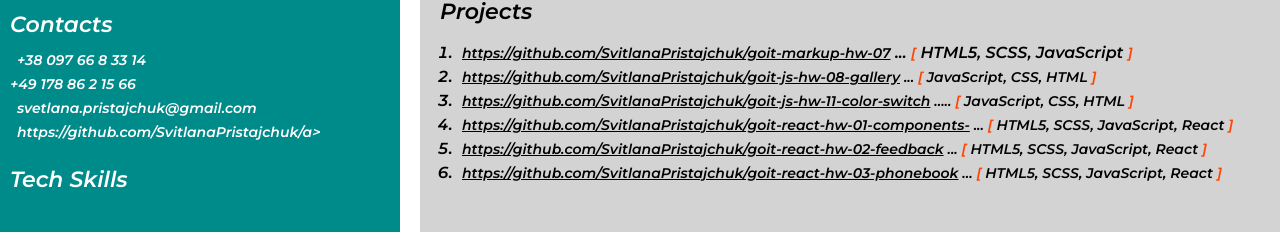
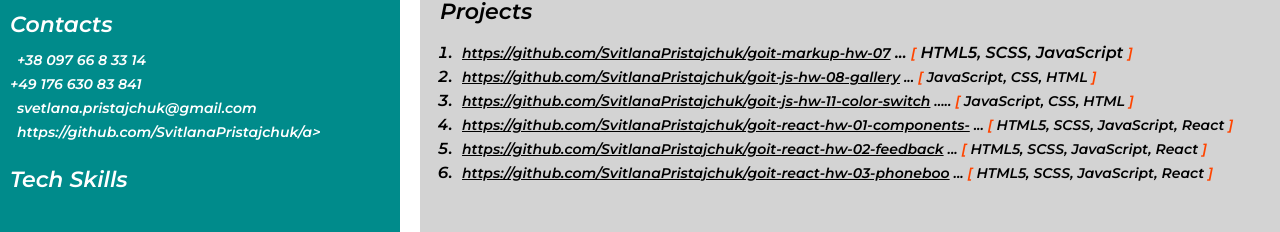
Before and after one commit to PristajchukSvitlana/CV_SvitlanaPristajchuk, a plain HTML site: page index.html in a window 1280 px wide. Shown: the part 318-550 px from the top of the page. Drawn offline with Linux system fonts and the light colour scheme.

Commit message:
changed the tel.number

```diff
--- a/index.html
+++ b/index.html
@@ -29,7 +29,7 @@
                                 <span class="Contacts-section-type"></span>
                                 <a class="Contacts-section-link" href="tel:+380976683314"> +38 097 66 8 33 14</a>
                                 <br>
-                                <a class="Contacts-section-link" href="tel:+491788621566"> +49 178 86 2 15 66</a>
+                                <a class="Contacts-section-link" href="tel:+4917663083841"> +49 176 630 83 841</a>
                                 </br>
 
                                 </div>
@@ -146,7 +146,7 @@
                 </span>
                 </li>  <li class="my-projects-item">
                 <span class="my-projects-text">
-                <a href = "https://github.com/SvitlanaPristajchuk/goit-react-hw-03-phonebook" class="my-projects-link">https://github.com/SvitlanaPristajchuk/goit-react-hw-03-phonebook</a>
+                <a href = "https://github.com/SvitlanaPristajchuk/goit-react-hw-03-phoneboo" class="my-projects-link">https://github.com/SvitlanaPristajchuk/goit-react-hw-03-phoneboo</a>
                 ...
                 <span class="my-projects-bracket">[</span> HTML5, SCSS, JavaScript, React <span class="my-projects-bracket">]</span>
                 </span>
```
